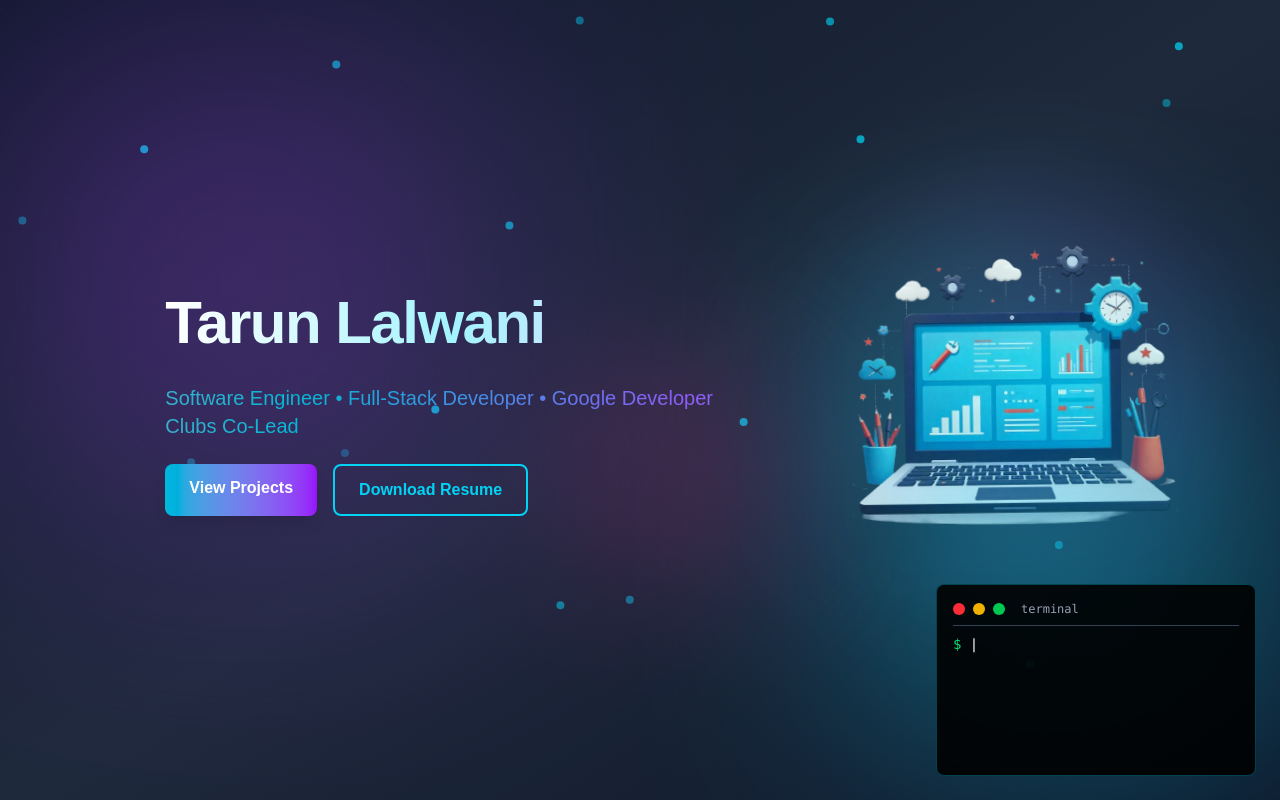
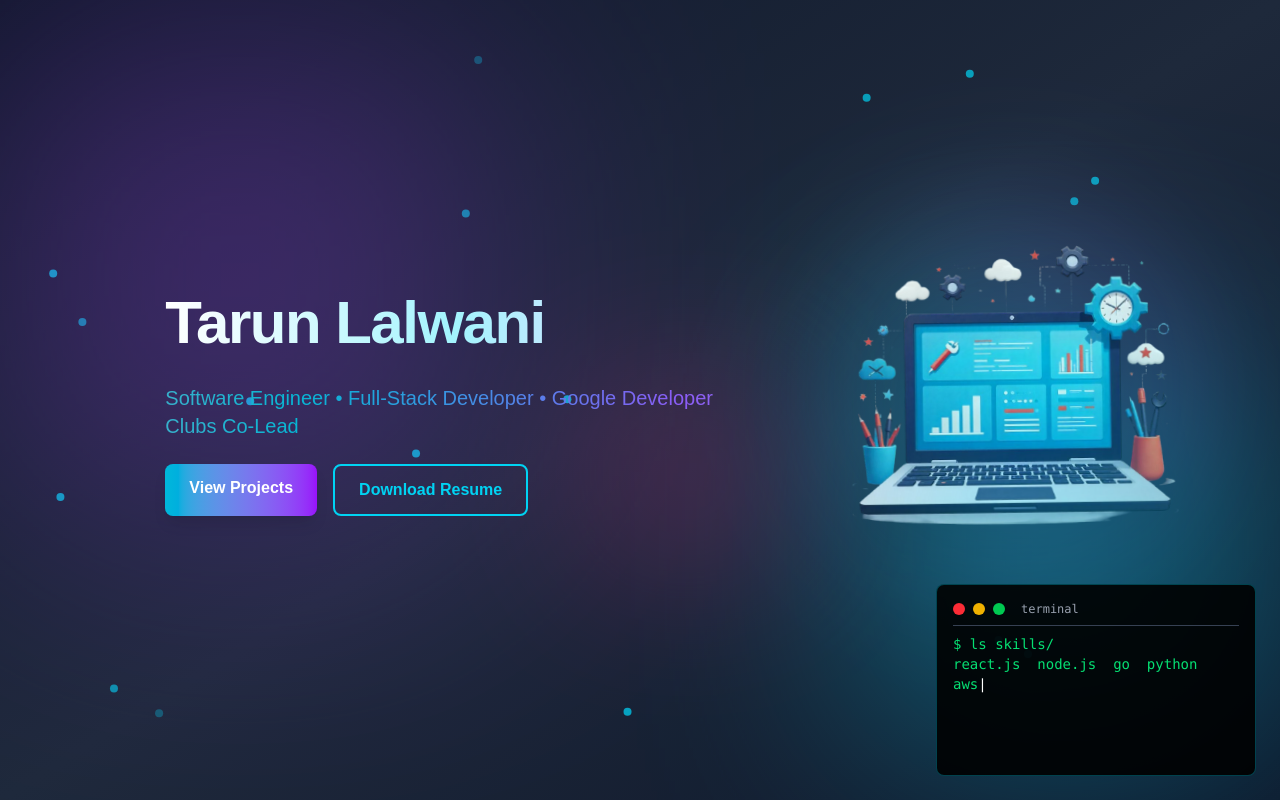
Before and after one commit to tarunl2002/portfolio-new, a Next.js app: page / in a window 1280 px wide. Shown: the top 800 px of the page. Built offline with nearby package versions, Linux system fonts and the light colour scheme.

Commit message:
fix: img and lint errors

```diff
--- a/src/components/Experience.tsx
+++ b/src/components/Experience.tsx
@@ -109,11 +109,13 @@ export default function Experience() {
                   whileHover={{ scale: 1.2, rotate: 360 }}
                   transition={{ duration: 0.6 }}
                 >
-                  <img
-                    src={item.icon}
-                    alt={item.title}
-                    className="w-6 h-6 object-contain"
-                  />
+                  <div className="w-6 h-6 relative">
+                    <img
+                      src={item.icon}
+                      alt={item.title}
+                      className="w-full h-full object-contain"
+                    />
+                  </div>
                 </motion.div>
               }
             >
--- a/src/components/FloatingCode.tsx
+++ b/src/components/FloatingCode.tsx
@@ -1,7 +1,10 @@
 'use client';
 import { motion } from 'framer-motion';
+import { useEffect, useState } from 'react';
 
 export default function FloatingCode() {
+  const [isClient, setIsClient] = useState(false);
+
   const codeSnippets = [
     'const skills = ["React", "Node.js", "Go"];',
     'function buildAmazingApps() { return "success"; }',
@@ -13,6 +16,12 @@ export default function FloatingCode() {
     'export default TarunLalwani;'
   ];
 
+  useEffect(() => {
+    setIsClient(true);
+  }, []);
+
+  if (!isClient) return null;
+
   return (
     <div className="fixed inset-0 pointer-events-none z-0 overflow-hidden">
       {codeSnippets.map((code, i) => (
@@ -20,8 +29,8 @@ export default function FloatingCode() {
           key={i}
           className="absolute text-xs md:text-sm font-mono text-cyan-400/20 whitespace-nowrap"
           initial={{
-            x: Math.random() * window.innerWidth,
-            y: window.innerHeight + 50,
+            x: Math.random() * (typeof window !== 'undefined' ? window.innerWidth : 1200),
+            y: (typeof window !== 'undefined' ? window.innerHeight : 800) + 50,
             opacity: 0,
           }}
           animate={{
--- a/src/components/Terminal.tsx
+++ b/src/components/Terminal.tsx
@@ -1,18 +1,18 @@
 'use client';
 import { useState, useEffect } from 'react';
 import { motion } from 'framer-motion';
+
+const commands = [
+  { cmd: 'whoami', output: 'tarun-lalwani' },
+  { cmd: 'ls skills/', output: 'react.js  node.js  go  python  aws' },
+  { cmd: 'cat experience.txt', output: 'Software Engineer @ Modgenics\nGDSC Co-Lead @ AKGEC' },
+  { cmd: 'git log --oneline', output: '4x Hackathon Winner 🏆\nBuilt Brain Bridge, Swachh, BrewCraft' },
+];
 
 export default function Terminal() {
   const [currentCommand, setCurrentCommand] = useState(0);
   const [displayText, setDisplayText] = useState('');
   const [showCursor, setShowCursor] = useState(true);
-
-  const commands = [
-    { cmd: 'whoami', output: 'tarun-lalwani' },
-    { cmd: 'ls skills/', output: 'react.js  node.js  go  python  aws' },
-    { cmd: 'cat experience.txt', output: 'Software Engineer @ Modgenics\nGDSC Co-Lead @ AKGEC' },
-    { cmd: 'git log --oneline', output: '4x Hackathon Winner 🏆\nBuilt Brain Bridge, Swachh, BrewCraft' },
-  ];
 
   useEffect(() => {
     const typeCommand = () => {
@@ -36,7 +36,7 @@ export default function Terminal() {
     };
 
     typeCommand();
-  }, [currentCommand, commands]);
+  }, [currentCommand]);
 
   useEffect(() => {
     const cursor = setInterval(() => setShowCursor(prev => !prev), 500);
```
